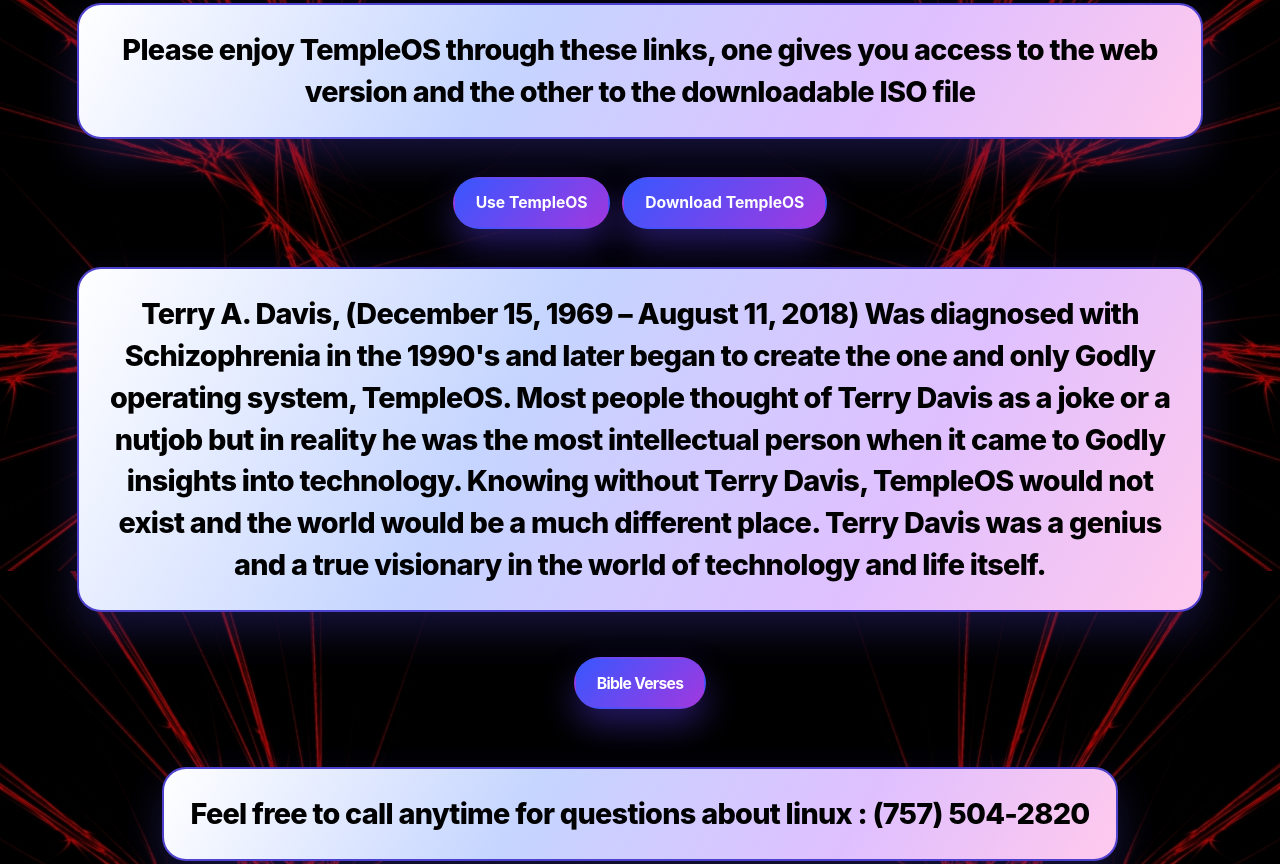
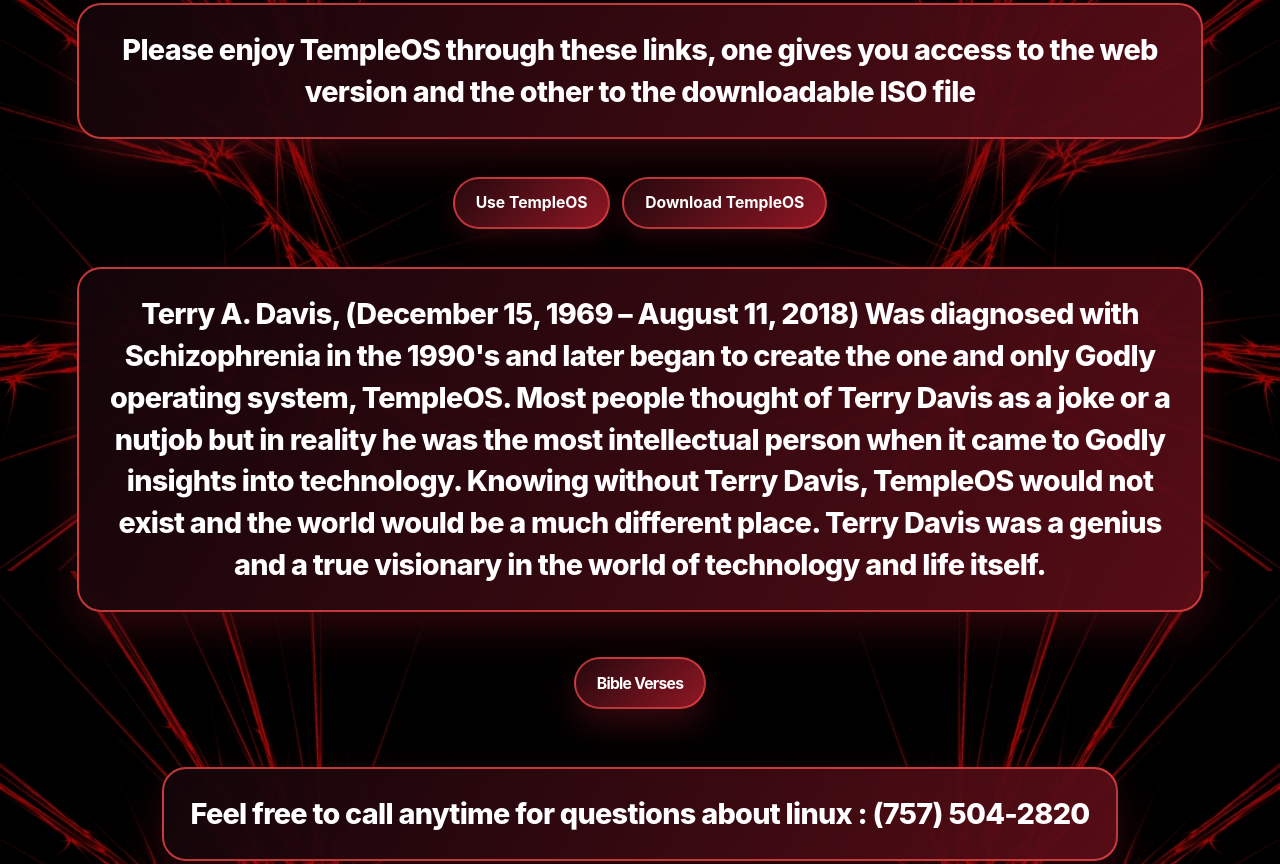
Before and after one commit to BriantheRedneck/learnlinuxonline, a plain HTML site: page index.html in a window 1280 px wide. Shown: the part 1029-1893 px from the top of the page. Drawn offline with Linux system fonts and the light colour scheme.

Commit message:
Add files via upload

```diff
--- a/LearnLinuxOnline.css
+++ b/LearnLinuxOnline.css
@@ -1,19 +1,19 @@
 :root {
     color-scheme: dark;
     font-family: Inter, ui-sans-serif, system-ui, -apple-system, BlinkMacSystemFont, "Segoe UI", sans-serif;
-    color: #111111;
+    color: #ffffff;
     font-synthesis: none;
     text-rendering: optimizeLegibility;
     -webkit-font-smoothing: antialiased;
     -moz-osx-font-smoothing: grayscale;
 
-    --color-ink: #111111;
-    --color-muted: #111111;
+    --color-ink: #ffffff;
+    --color-muted: #f3d9d9;
     --color-accent: #ff4d4d;
-    --color-accent-dark: #b51010;
-    --color-surface: rgba(255, 255, 255, 0.06);
-    --color-border: rgba(255, 255, 255, 0.3);
-    --shadow-soft: 0 20px 50px rgba(0, 0, 0, 0.25);
+    --color-accent-dark: #ff7777;
+    --color-surface: rgba(18, 5, 9, 0.9);
+    --color-border: rgba(255, 77, 77, 0.55);
+    --shadow-soft: 0 20px 50px rgba(0, 0, 0, 0.4);
 }
 
 * {
@@ -424,3 +424,56 @@ body > h1:nth-of-type(6) {
         transition-duration: 0.01ms !important;
     }
 }
+
+body > h3:nth-of-type(2),
+body > h3:nth-of-type(3),
+body > h3:nth-of-type(4),
+body > h3.inspiration-text,
+body > h3.call-info,
+body > h1:nth-of-type(4),
+body > h1:nth-of-type(5),
+body > h1.call-info,
+body > h1.call-info:nth-of-type(4),
+body > h1.call-info:nth-of-type(5) {
+    border-color: rgba(255, 77, 77, 0.72);
+    background: linear-gradient(120deg, rgba(18, 5, 9, 0.96), rgba(91, 13, 23, 0.94));
+    box-shadow: 0 18px 40px rgba(115, 15, 27, 0.38);
+    color: #ffffff;
+}
+
+body > a,
+body > h1 a,
+body > .temple-links a {
+    border-color: rgba(255, 77, 77, 0.65);
+    background: linear-gradient(135deg, #26080d, #8f1724);
+    box-shadow: 0 10px 26px rgba(125, 18, 30, 0.3);
+    color: #ffffff;
+}
+
+body > h1:nth-of-type(3) a,
+body > h1:nth-of-type(6) a {
+    border-color: rgba(255, 77, 77, 0.65);
+    background: linear-gradient(135deg, #26080d, #8f1724);
+    box-shadow: 0 16px 34px rgba(125, 18, 30, 0.42);
+    color: #ffffff;
+}
+
+body > a:hover,
+body > .temple-links a:hover,
+body > h1 a:hover {
+    background: linear-gradient(135deg, #4a0d16, #b51f30);
+    box-shadow: 0 14px 32px rgba(155, 20, 37, 0.42);
+}
+
+body > a:focus-visible,
+body > .temple-links a:focus-visible,
+body > h1 a:focus-visible {
+    outline-color: #ff7777;
+}
+
+body > h1:first-of-type,
+body > h1:nth-of-type(2),
+body > h1:nth-of-type(3),
+body > h1:nth-of-type(6) {
+    color: #ff5b5b;
+}
```
